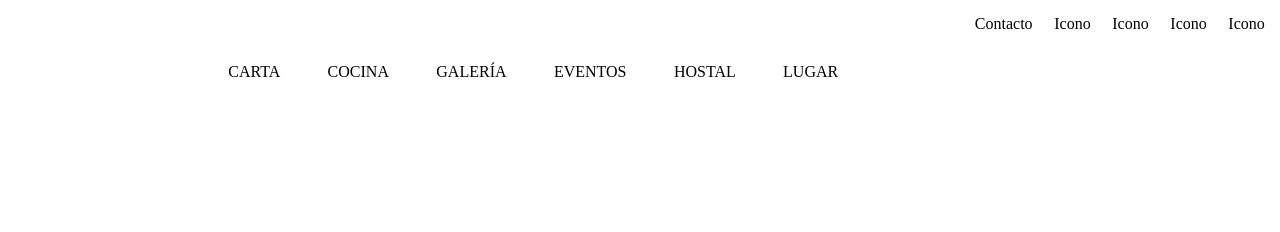
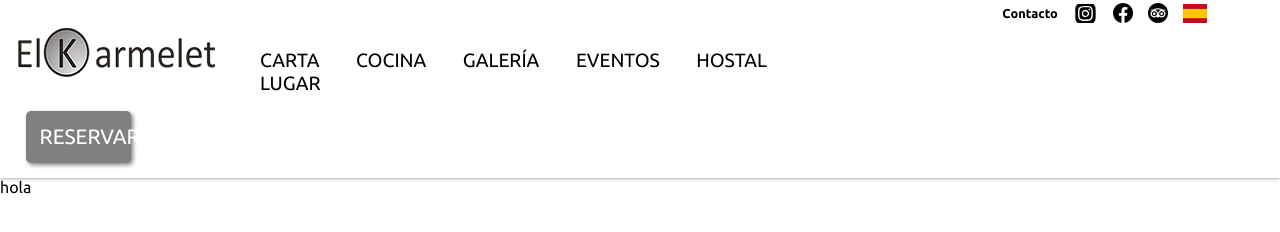
Before and after one commit to ErTiToYoNi/ElKarmelet, a plain HTML site: page index.html in a window 1280 px wide. Drawn offline with Linux system fonts and the light colour scheme.

Commit message:
Menu casi acabado

```diff
--- a/css/grid.css
+++ b/css/grid.css
@@ -60,6 +60,24 @@
     padding: 15px;
   }
 
+  /***
+  *Reinicios de padding para ajustar tamaños
+  */
+  .pt-0{
+    padding-top: 0 ;
+  }
+  .pb-0{
+    padding-bottom: 0;
+  }
+  .pl-0{
+    padding-left: 0;
+  }
+  .pr-0{
+    padding-right:0 ;
+  }
+  .pd-0{
+    padding: 0;
+  }
 
   /** apartat responsive */
 
--- a/css/menu.css
+++ b/css/menu.css
@@ -3,20 +3,51 @@
     padding: 0;
     box-sizing: border-box;
 }
-body{
-    color:black;
+header{
+    font-family: 'Ubuntu', Tahoma, Geneva, Verdana, sans-serif;
+    background-color: white;
+    box-shadow: 0 0 4px gray;
+}
 
-}
 nav.menu-contacto ul{
     display: flex;
-    justify-content: space-between;
+    justify-content: flex-end;
     align-items: flex-end;
+    font-size: 0.8rem;
+    padding-top: 1%;
+    padding-right: 20%;
+    padding-bottom: 1%;
+}
+nav.menu-contacto ul li{
+    margin-left: 15px;
+    font-family: 'Ubuntu bold';
+}
+
+.iconos_submenu{
+    width: 20px;
+}
+.instagram{
+    width: 25px;
+}
+.li_contacto{
+    padding-bottom: 5px;
+}
+.li_idioma img{
+    width: 24px;
+}
+.logo{
+    float: right;
+    padding-right: 15px;
 }
 nav.menu-header ul{
     display: flex;
-    justify-content: space-between;
+    flex-wrap: wrap;
+    padding-top: 6px;
 }
-
+nav.menu-header ul li{
+    font-size: 120%;
+    margin-right: 6%;
+}
 header nav ul li{
     list-style: none;
 }
@@ -24,3 +55,29 @@ header nav ul li a{
     text-decoration: none;
     color: black;
 }
+header nav ul li a:hover{
+    color:brown;
+}
+header .reservas{
+    padding-left: 2%;
+    padding-top: 0.1%;
+    padding-right: 1%;
+}
+.button{
+    font-size: 130%;
+    border-radius: 5px;
+    text-align: center;
+    background-color: grey;
+    width: 60%;
+    padding: 8%;
+    -webkit-border-radius:5px;
+    -moz-border-radius:5px;
+    -ms-border-radius:5px;
+    -o-border-radius:5px;
+    box-shadow: 2px 2px 4px gray;
+}
+
+header .reservas a{
+    text-decoration: none;
+    color: white;
+}
--- a/css/style.css
+++ b/css/style.css
@@ -0,0 +1,18 @@
+@font-face {
+    font-family: 'Ubuntu';
+    src: url("../src/fonts/Ubuntu-Regular.ttf");
+}
+@font-face {
+    font-family: 'Ubuntu bold';
+    src: url("../src/fonts/Ubuntu-Bold.ttf");
+}
+
+*{
+    padding: 0;
+    margin: 0;
+    box-sizing: 0;
+}
+
+body{
+    font-family:'Ubuntu', Tahoma, Geneva, Verdana, sans-serif;
+}
--- a/index.html
+++ b/index.html
@@ -15,18 +15,17 @@
     <header>
         <div class="container-fluid">
             <div class="row">
-                <div class="col-2"><img src="" alt=""></div>
-                <div class="col-7">
-
+                <div class="col-2 pt-0 pb-0"></div>
+                <div class="col-7 pt-0 pb-0">
                 </div>
-                <div class="col-3">
+                <div class="col-3 pt-0 pb-0">
                     <nav class="menu-contacto">
                         <ul>
-                            <li><a href="">Contacto</a></li>
-                            <li><a href="">Icono</a></li>
-                            <li><a href="">Icono</a></li>
-                            <li><a href="">Icono</a></li>
-                            <li><a href="">Icono</a></li>
+                            <li class="li_contacto"><a href="">Contacto</a></li>
+                            <li><a href=""><img src="src/icons/icon_instagram.svg" alt="Enlace al instagram de ElKarmelet" class="iconos_submenu instagram"></a></li>
+                            <li><a href=""><img src="src/icons/icon_facebook.png" alt="Enlace a facebook de ElKarmelet" class="iconos_submenu "></a></li>
+                            <li><a href=""><img src="src/icons/icon_tripadvisor.png" alt="Enlace a tripadvisor de ElKarmelet" class="iconos_submenu"></a></li>
+                            <li class="li_idioma"><a href=""><img src="src/icons/icon_bandera_espanya.png" alt="Idioma en espanyol" class="iconos_submenu"></a></li>
                         </ul>
                     </nav>
                 </div>
@@ -34,7 +33,7 @@
         </div>
         <div class="container-fluid">
             <div class="row">
-                <div class="col-2"><img src="" alt=""></div>
+                <div class="col-2 pt-0"><img src="src/img/karmelet.png" alt="Imagen del logo del restaurante y Inicio" class="logo"></div>
                 <div class="col-6">
                     <nav class="menu-header">
                         <ul>
@@ -47,10 +46,15 @@
                         </ul>
                     </nav>
                 </div>
-                <div class="col-4">
+                <div class="col-2"></div>
+                <div class="col-2 reservas pt-0">
+                    <a href=""><div class="button">RESERVAR</div></a>
                 </div>
             </div>
         </div>
     </header>
+    <main>
+        hola
+    </main>
 </body>
 </html>
```
Also changed, not shown: src/fonts/Ubuntu-Bold.ttf (added), src/fonts/Ubuntu-Regular.ttf (added), src/icons/icon_bandera_espanya.png (added), src/icons/icon_facebook.png (added), src/icons/icon_instagram.svg (added), src/icons/icon_tripadvisor.png (added), src/img/karmelet.png (added).
